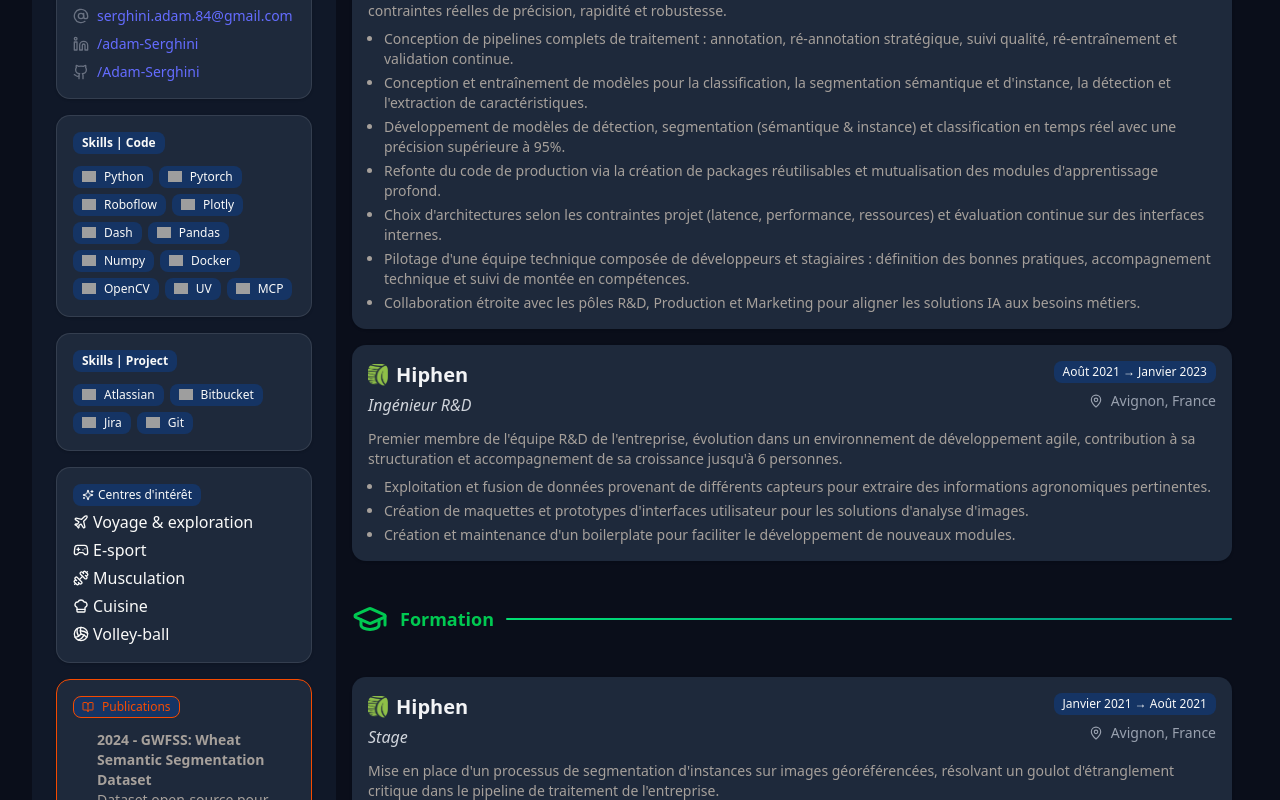
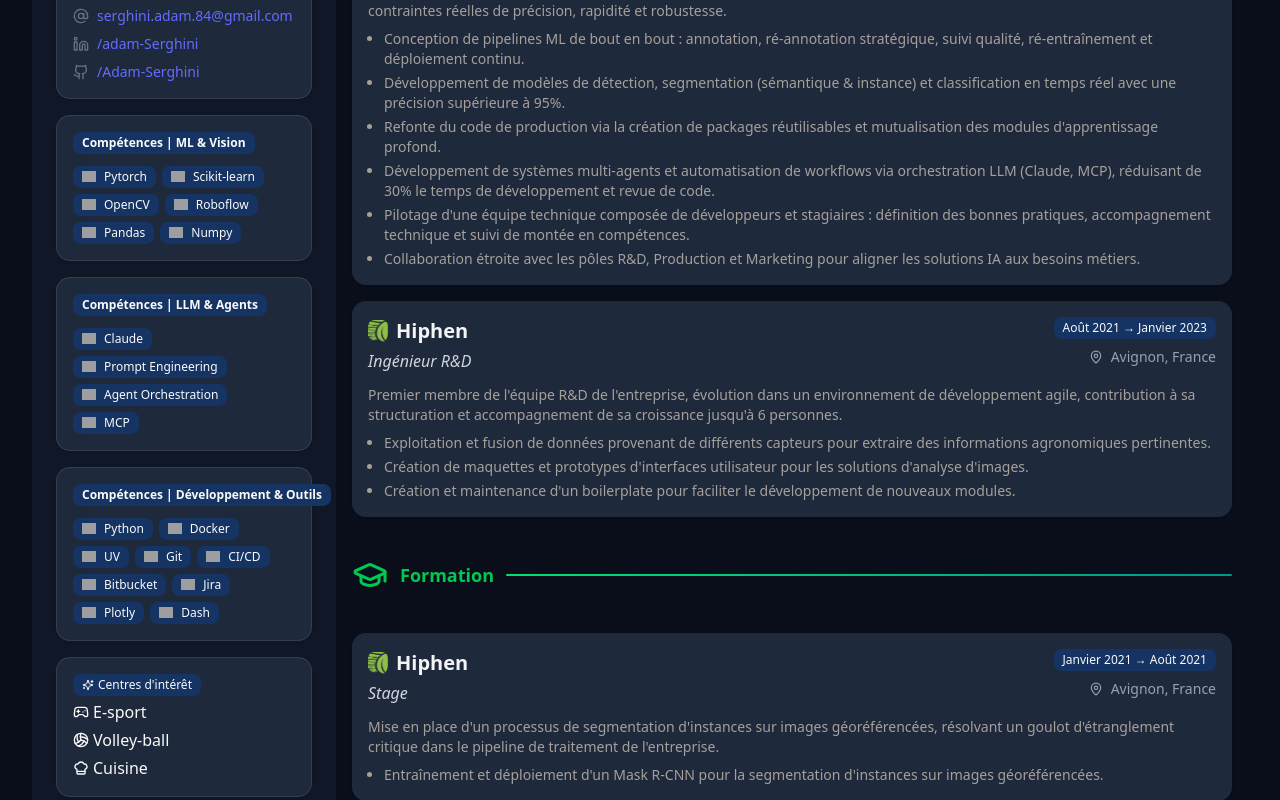
Before and after one commit to Adam-Serghini/cv, a React (Vite) app: page / in a window 1280 px wide. Shown: the part 440-1240 px from the top of the page. Built offline with nearby package versions, Linux system fonts and the light colour scheme; grey boxes are pictures that could not be loaded.

Commit message:
Enhance CV: Add geodes-sentinel2, reorganize skills, add agentic AI expertise with metrics, optimize for ATS

```diff
--- a/src/App.tsx
+++ b/src/App.tsx
@@ -16,10 +16,11 @@
   BookOpen,
   ExternalLink,
 } from "lucide-react";
-import { useState, useRef } from "react";
+import { useState, useRef, useEffect } from "react";
 import { Button } from "./components/ui/button";
 import { Badge } from "./components/ui/badge";
 import { ExperienceCard } from "./components/custom/experience";
+import { SkillBadge } from "./components/custom/skill-badge";
 import { cvData } from "./data/cv";
 import { ThemeProvider } from "@/components/theme-provider";
 import { ModeToggle } from "./components/mode-toggle";
@@ -34,56 +35,6 @@
   const isFrench = lang === "fr";
 
   return { lang, setLang, toggleLanguage, isFrench };
-};
-
-// Component for skill badge with icon
-const SkillBadge = ({ skill }: { skill: string }) => {
-  const [iconSrc, setIconSrc] = useState<string | null>(null);
-  const [isLoaded, setIsLoaded] = useState(false);
-  const [hasError, setHasError] = useState(false);
-
-  // Build CDN and local URLs
-  const cdnUrl = `https://cdn.simpleicons.org/${skill
-    .toLowerCase()
-    .replace(/\s+/g, "")}`;
-  const localUrl = `${import.meta.env.BASE_URL}icon/${skill.replace(
-    /\s+/g,
-    ""
-  )}.png`;
-
-  // On mount, try CDN first
-  useState(() => {
-    setIconSrc(cdnUrl);
-  });
-
-  const handleLoad = () => setIsLoaded(true);
-  const handleError = () => {
-    if (iconSrc === cdnUrl) {
-      // Try local fallback
-      setIconSrc(localUrl);
-      setIsLoaded(false);
-    } else {
-      setHasError(true);
-    }
-  };
-
-  return (
-    <Badge variant="secondary" className="text-xs">
-      {!hasError && iconSrc && (
-        <img
-          width="14px"
-          src={iconSrc}
-          className={`inline-block mr-1 transition-opacity duration-200 ${
-            isLoaded ? "opacity-100" : "opacity-0"
-          }`}
-          alt={skill}
-          onLoad={handleLoad}
-          onError={handleError}
-        />
-      )}
-      {skill}
-    </Badge>
-  );
 };
 
 function App() {
@@ -170,20 +121,36 @@
           {/* Skills */}
           <Card className="p-4 rounded-xl border gap-3">
             <Badge variant="secondary" className="text-xs font-semibold">
-              Skills | Code
+              {lang === "fr"
+                ? "Compétences | ML & Vision"
+                : "Skills | ML & Vision"}
             </Badge>
             <div className="flex flex-row flex-wrap items-start content-start gap-1.5">
-              {data.skills.code.map((skill, index) => (
+              {data.skills.ml.map((skill, index) => (
                 <SkillBadge key={index} skill={skill} />
               ))}
             </div>
           </Card>
           <Card className="p-4 rounded-xl border gap-3">
             <Badge variant="secondary" className="text-xs font-semibold">
-              Skills | Project
+              {lang === "fr"
+                ? "Compétences | LLM & Agents"
+                : "Skills | LLM & Agents"}
             </Badge>
             <div className="flex flex-row flex-wrap items-start content-start gap-1.5">
-              {data.skills.projet.map((skill, index) => (
+              {data.skills.llm.map((skill, index) => (
+                <SkillBadge key={index} skill={skill} />
+              ))}
+            </div>
+          </Card>
+          <Card className="p-4 rounded-xl border gap-3">
+            <Badge variant="secondary" className="text-xs font-semibold">
+              {lang === "fr"
+                ? "Compétences | Développement & Outils"
+                : "Skills | Development & Tools"}
+            </Badge>
+            <div className="flex flex-row flex-wrap items-start content-start gap-1.5">
+              {data.skills.devops.map((skill, index) => (
                 <SkillBadge key={index} skill={skill} />
               ))}
             </div>
@@ -460,14 +427,8 @@
               .filter((exp) => !exp.isFormation)
               .map((exp, idx) => (
                 <div key={idx} style={{ marginBottom: "7px" }}>
-                  <div
-                    style={{
-                      display: "flex",
-                      justifyContent: "space-between",
-                      alignItems: "baseline",
-                    }}
-                  >
-                    <div
+                  <div style={{ marginBottom: "2px" }}>
+                    <span
                       style={{
                         fontWeight: "600",
                         fontSize: "10pt",
@@ -475,16 +436,17 @@
                       }}
                     >
                       {exp.position} • {exp.company} • {exp.location}
-                    </div>
-                    <div
+                    </span>
+                    <span
                       style={{
                         fontSize: "9.5pt",
                         color: "#666",
                         fontStyle: "italic",
+                        marginLeft: "10px",
                       }}
                     >
                       {exp.duration}
-                    </div>
+                    </span>
                   </div>
                   <div
                     style={{
@@ -535,14 +497,8 @@
               .filter((exp) => exp.isFormation)
               .map((exp, idx) => (
                 <div key={idx} style={{ marginBottom: "7px" }}>
-                  <div
-                    style={{
-                      display: "flex",
-                      justifyContent: "space-between",
-                      alignItems: "baseline",
-                    }}
-                  >
-                    <div
+                  <div style={{ marginBottom: "2px" }}>
+                    <span
                       style={{
                         fontWeight: "600",
                         fontSize: "10pt",
@@ -550,16 +506,17 @@
                       }}
                     >
                       {exp.position} • {exp.company}
-                    </div>
-                    <div
+                    </span>
+                    <span
                       style={{
                         fontSize: "9.5pt",
                         color: "#666",
                         fontStyle: "italic",
+                        marginLeft: "10px",
                       }}
                     >
                       {exp.duration}
-                    </div>
+                    </span>
                   </div>
                   <div style={{ fontSize: "9pt", color: "#333" }}>
                     {exp.location} - {exp.description}
@@ -604,20 +561,32 @@
               <span
                 style={{ fontWeight: "600", fontSize: "9.5pt", color: "#333" }}
               >
-                {lang === "fr" ? "Technologies:" : "Technologies:"}
+                {lang === "fr" ? "ML & Vision:" : "ML & Vision:"}
               </span>{" "}
               <span style={{ fontSize: "9.5pt", color: "#555" }}>
-                {data.skills.code.join(", ")}
+                {data.skills.ml.join(" • ")}
               </span>
             </div>
             <div style={{ marginBottom: "3px" }}>
               <span
                 style={{ fontWeight: "600", fontSize: "9.5pt", color: "#333" }}
               >
-                {lang === "fr" ? "Outils:" : "Tools:"}
+                {lang === "fr" ? "LLM & Agents:" : "LLM & Agents:"}
               </span>{" "}
               <span style={{ fontSize: "9.5pt", color: "#555" }}>
-                {data.skills.projet.join(", ")}
+                {data.skills.llm.join(" • ")}
+              </span>
+            </div>
+            <div style={{ marginBottom: "3px" }}>
+              <span
+                style={{ fontWeight: "600", fontSize: "9.5pt", color: "#333" }}
+              >
+                {lang === "fr"
+                  ? "Développement & Outils:"
+                  : "Development & Tools:"}
+              </span>{" "}
+              <span style={{ fontSize: "9.5pt", color: "#555" }}>
+                {data.skills.devops.join(" • ")}
               </span>
             </div>
             <div>
--- /dev/null
+++ b/src/components/custom/skill-badge.tsx
@@ -0,0 +1,51 @@
+import { useState, useEffect } from "react";
+import { Badge } from "@/components/ui/badge";
+
+export const SkillBadge = ({ skill }: { skill: string }) => {
+  const [iconSrc, setIconSrc] = useState<string | null>(null);
+  const [isLoaded, setIsLoaded] = useState(false);
+  const [hasError, setHasError] = useState(false);
+
+  // Build CDN and local URLs
+  const cdnUrl = `https://cdn.simpleicons.org/${skill
+    .toLowerCase()
+    .replace(/\s+/g, "")}`;
+  const localUrl = `${import.meta.env.BASE_URL}icon/${skill.replace(
+    /\s+/g,
+    ""
+  )}.png`;
+
+  // On mount, try CDN first
+  useEffect(() => {
+    setIconSrc(cdnUrl);
+  }, [cdnUrl]);
+
+  const handleLoad = () => setIsLoaded(true);
+  const handleError = () => {
+    if (iconSrc === cdnUrl) {
+      // Try local fallback
+      setIconSrc(localUrl);
+      setIsLoaded(false);
+    } else {
+      setHasError(true);
+    }
+  };
+
+  return (
+    <Badge variant="secondary" className="text-xs">
+      {!hasError && iconSrc && (
+        <img
+          width="14px"
+          src={iconSrc}
+          className={`inline-block mr-1 transition-opacity duration-200 ${
+            isLoaded ? "opacity-100" : "opacity-0"
+          }`}
+          alt={skill}
+          onLoad={handleLoad}
+          onError={handleError}
+        />
+      )}
+      {skill}
+    </Badge>
+  );
+};
--- a/src/data/cv.ts
+++ b/src/data/cv.ts
@@ -3,8 +3,9 @@
 import cvRaw from "./cv.yaml?raw";
 
 export interface Skill {
-  code: string[];
-  projet: string[];
+  ml: string[];
+  llm: string[];
+  devops: string[];
 }
 
 export interface Experience {
--- a/src/data/cv.yaml
+++ b/src/data/cv.yaml
@@ -1,7 +1,7 @@
 fr:
   name: "Adam Serghini"
   title: "Ingénieur IA & Lead Développeur"
-  summary: "Ingénieur R&D spécialisé en Intelligence Artificielle avec plus de 4 années d'expérience en apprentissage profond, vision par ordinateur et management d'équipe. Expert en optimisation de pipelines ML temps réel et en refonte d'architectures logicielles. Passionné par l'innovation technologique et le leadership technique."
+  summary: "Ingénieur R&D spécialisé en Intelligence Artificielle avec plus de 4 années d'expérience en apprentissage profond, vision par ordinateur, orchestration LLM et management d'équipe. Expert en optimisation de pipelines ML temps réel et en refonte d'architectures logicielles. Passionné par l'innovation technologique et le leadership technique."
   mail: serghini.adam.84@gmail.com
   location: "84000 Avignon, France"
   github: Adam-Serghini
@@ -9,23 +9,28 @@
   linkedinLabel: /adam-serghini
   phone: +33.6.23.77.23.45
   skills:
-    code:
+    ml:
+      - Pytorch
+      - Scikit-learn
+      - OpenCV
+      - Roboflow
+      - Pandas
+      - Numpy
+    llm:
+      - Claude
+      - Prompt Engineering
+      - Agent Orchestration
+      - MCP
+    devops:
       - Python
-      - Pytorch
-      - Roboflow
+      - Docker
+      - UV
+      - Git
+      - CI/CD
+      - Bitbucket
+      - Jira
       - Plotly
       - Dash
-      - Pandas
-      - Numpy
-      - Docker
-      - OpenCV
-      - UV
-      - MCP
-    projet:
-      - Atlassian
-      - Bitbucket
-      - Jira
-      - Git
   experiences:
     - company: "Hiphen"
       position: "Lead Ingénieur IA"
@@ -35,11 +40,10 @@
       isFormation: false
       description: "Responsable de la refonte complète du pipeline d'apprentissage profond de l'entreprise, de la définition des problématiques jusqu'au déploiement des modèles en production. Direction du développement de solutions d'IA performantes, adaptées aux contraintes réelles de précision, rapidité et robustesse."
       bullets:
-        - "Conception de pipelines complets de traitement : annotation, ré-annotation stratégique, suivi qualité, ré-entraînement et validation continue."
-        - "Conception et entraînement de modèles pour la classification, la segmentation sémantique et d'instance, la détection et l'extraction de caractéristiques."
+        - "Conception de pipelines ML de bout en bout : annotation, ré-annotation stratégique, suivi qualité, ré-entraînement et déploiement continu."
         - "Développement de modèles de détection, segmentation (sémantique & instance) et classification en temps réel avec une précision supérieure à 95%."
         - "Refonte du code de production via la création de packages réutilisables et mutualisation des modules d'apprentissage profond."
-        - "Choix d'architectures selon les contraintes projet (latence, performance, ressources) et évaluation continue sur des interfaces internes."
+        - "Développement de systèmes multi-agents et automatisation de workflows via orchestration LLM (Claude, MCP), réduisant de 30% le temps de développement et revue de code."
         - "Pilotage d'une équipe technique composée de développeurs et stagiaires : définition des bonnes pratiques, accompagnement technique et suivi de montée en compétences."
         - "Collaboration étroite avec les pôles R&D, Production et Marketing pour aligner les solutions IA aux besoins métiers."
     - company: "Hiphen"
@@ -81,48 +85,55 @@
       bullets:
         - "Mise en œuvre de modèles RNN, LSTM et Transformers pour des tâches de traitement du langage naturel (classification, génération, résumé de texte)."
   hobbies:
-    - Voyage & exploration
     - E-sport
-    - Musculation
+    - Volley-ball
     - Cuisine
-    - Volley-ball
   publications:
+    - title: "geodes-sentinel2"
+      year: 2025
+      description: "Package Python open-source pour le téléchargement, prétraitement et traitement d'images satellites Sentinel-2. Permet aux chercheurs d'extraire des indices agricoles (NDVI, etc.) avec tests automatisés CI/CD. Disponible sur PyPI et GitHub."
+      url: "https://github.com/Adam-Serghini/geodes-sentinel2"
     - title: "GWFSS: Wheat Semantic Segmentation Dataset"
       year: 2024
       description: "Dataset open-source pour la segmentation sémantique d'images de blé."
       url: "https://www.global-wheat.com/gwfss.html"
-    - title: "Prédiction de la teneur en humidité des têtes de tournesol par représentations intermédiaires auto-supervisées"
-      year: 2024
-      description: "Exploitation de caractéristiques intermédiaires basées sur des auto-encodeurs pour estimer la teneur en humidité des têtes de tournesol à partir de données d'images."
-      url: "https://helexproject.eu/fr/le-projet-helex/"
+    # - title: "Prédiction de l'humidité des tournesols par auto-encodeurs"
+    #   year: 2024
+    #   description: "Prédiction de l'humidité des tournesols par auto-encodeurs pour l'agriculture de précision."
+    #   url: "https://helexproject.eu/fr/le-projet-helex/"
 
 en:
   name: "Adam Serghini"
   title: "AI Engineer & Lead Developer"
-  summary: "R&D Engineer specialized in Artificial Intelligence with over 4 years of experience in deep learning, computer vision, and team management. Expert in real-time ML pipeline optimization and software architecture redesign. Passionate about technological innovation and technical leadership."
+  summary: "R&D Engineer specialized in Artificial Intelligence with over 4 years of experience in deep learning, computer vision, LLM orchestration, and team management. Expert in real-time ML pipeline optimization and software architecture redesign. Passionate about technological innovation and technical leadership."
   mail: serghini.adam.84@gmail.com
   location: "84000 Avignon, France"
   github: Adam-Serghini
   phone: +33.6.23.77.23.45
   linkedin: adam-serghini
   skills:
-    code:
+    ml:
+      - Pytorch
+      - Scikit-learn
+      - OpenCV
+      - Roboflow
+      - Pandas
+      - Numpy
+    llm:
+      - Claude
+      - Prompt Engineering
+      - Agent Orchestration
+      - MCP
+    devops:
       - Python
-      - Pytorch
-      - Roboflow
+      - Docker
+      - UV
+      - Git
+      - CI/CD
+      - Bitbucket
+      - Jira
       - Plotly
       - Dash
-      - Pandas
-      - Numpy
-      - Docker
-      - OpenCV
-      - UV
-      - MCP
-    projet:
-      - Atlassian
-      - Bitbucket
-      - Jira
-      - Git
 
   experiences:
     - company: "Hiphen"
@@ -133,11 +144,10 @@
       isFormation: false
       description: "Responsible for the complete overhaul of the company's deep learning pipeline, from problem definition to model deployment in production. Leading the development of high-performance AI solutions adapted to real-world constraints of accuracy, speed, and robustness."
       bullets:
-        - "Design of complete processing pipelines: annotation, strategic re-annotation, quality monitoring, retraining, and continuous validation."
-        - "Design and training of models for classification, semantic and instance segmentation, detection, and feature extraction."
+        - "Design of end-to-end ML pipelines: annotation, strategic re-annotation, quality monitoring, retraining, and continuous deployment."
         - "Development of real-time detection, segmentation (semantic & instance), and classification models with over 95% accuracy."
         - "Production code refactoring through creation of reusable packages and consolidation of deep learning modules."
-        - "Architecture selection based on project constraints (latency, performance, resources) and continuous evaluation on internal interfaces."
+        - "Development of multi-agent systems and workflow automation via LLM orchestration (Claude, MCP), reducing development and code review time by 30%."
         - "Leading a technical team of developers and interns: definition of best practices, technical guidance, and skill development support."
         - "Close collaboration with R&D, Production, and Marketing teams to align AI solutions with business needs."
     - company: "Hiphen"
@@ -179,17 +189,19 @@
       bullets:
         - "Implementation of RNN, LSTM, and Transformer models for natural language processing tasks (classification, generation, text summarization)."
   hobbies:
-    - Travel & exploration
     - E-sports
-    - Weight training
+    - Volleyball
     - Cooking
-    - Volleyball
   publications:
+    - title: "geodes-sentinel2"
+      year: 2025
+      description: "Open-source Python package for downloading, preprocessing, and processing Sentinel-2 satellite imagery. Enables researchers to extract agricultural indices (NDVI, etc.) with automated CI/CD testing. Available on PyPI and GitHub."
+      url: "https://github.com/Adam-Serghini/geodes-sentinel2"
     - title: "GWFSS: Wheat Semantic Segmentation Dataset"
       year: 2024
       description: "Open-source dataset for semantic segmentation of wheat imagery."
       url: "https://www.global-wheat.com/gwfss.html"
-    - title: "Predicting Sunflower Head Moisture Content Using Self-Supervised Intermediate Representations"
+    - title: "Sunflower Moisture Prediction Using Autoencoders"
       year: 2024
-      description: "Leveraging autoencoder-based intermediate features to estimate moisture content in sunflower heads from image data."
+      description: "Sunflower moisture prediction using autoencoders for precision agriculture."
       url: "https://helexproject.eu/fr/le-projet-helex/"
```
